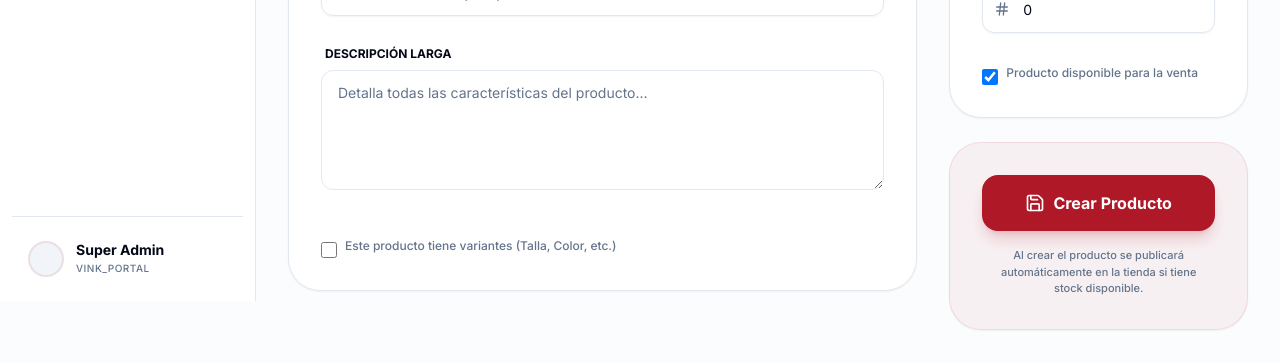
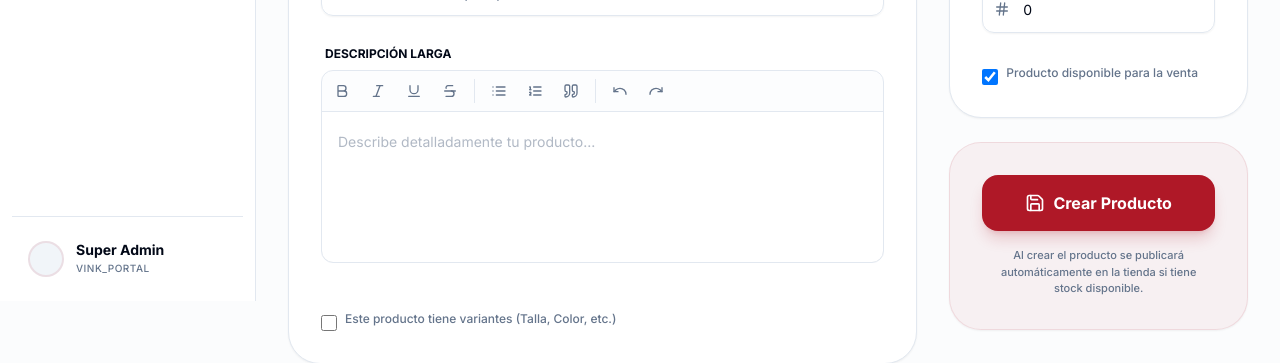
Before and after one commit to vinkcol/novacore-ecommerce-template, a Next.js app: page /admin/products/new in a window 1280 px wide. Shown: the part 499-862 px from the top of the page. Built offline with nearby package versions, Linux system fonts and the light colour scheme; no server answers; the database is empty.

Commit message:
feat: rich text field implementation

```diff
--- a/package.json
+++ b/package.json
@@ -20,6 +20,11 @@
     "@radix-ui/react-separator": "^1.1.8",
     "@radix-ui/react-slot": "^1.1.0",
     "@reduxjs/toolkit": "^2.4.0",
+    "@tailwindcss/typography": "^0.5.19",
+    "@tiptap/extension-placeholder": "^3.15.3",
+    "@tiptap/extension-underline": "^3.15.3",
+    "@tiptap/react": "^3.15.3",
+    "@tiptap/starter-kit": "^3.15.3",
     "class-variance-authority": "^0.7.0",
     "clsx": "^2.1.0",
     "firebase": "^12.8.0",
--- a/src/app/layout.tsx
+++ b/src/app/layout.tsx
@@ -44,7 +44,7 @@ export default function RootLayout({
   children: React.ReactNode;
 }) {
   return (
-    <html lang="en">
+    <html lang="en" suppressHydrationWarning>
       <head>
         <script dangerouslySetInnerHTML={{ __html: themeScript }} />
       </head>
--- a/src/components/atoms/Form/FormFieldWrapper.tsx
+++ b/src/components/atoms/Form/FormFieldWrapper.tsx
@@ -12,6 +12,7 @@ interface FormFieldWrapperProps {
     children: React.ReactNode;
     className?: string;
     id?: string;
+    description?: string;
 }
 
 export function FormFieldWrapper({
@@ -22,6 +23,7 @@ export function FormFieldWrapper({
     children,
     className,
     id,
+    description
 }: FormFieldWrapperProps) {
     return (
         <div className={cn("space-y-1.5", className)}>
@@ -36,6 +38,11 @@ export function FormFieldWrapper({
             <div className="relative">
                 {children}
             </div>
+            {description && (
+                <p className="text-[11px] text-muted-foreground ml-1">
+                    {description}
+                </p>
+            )}
             {touched && error && (
                 <p className="text-[11px] font-medium text-destructive ml-1 animate-in fade-in slide-in-from-top-1">
                     {error}
--- /dev/null
+++ b/src/components/atoms/Form/RichTextField.tsx
@@ -0,0 +1,184 @@
+"use client";
+
+import { useEditor, EditorContent } from "@tiptap/react";
+import StarterKit from "@tiptap/starter-kit";
+import Placeholder from "@tiptap/extension-placeholder";
+import Underline from "@tiptap/extension-underline";
+import { useField, useFormikContext } from "formik";
+import { FormFieldWrapper } from "./FormFieldWrapper";
+import {
+    Bold,
+    Italic,
+    List,
+    ListOrdered,
+    Quote,
+    Redo,
+    Strikethrough,
+    Underline as UnderlineIcon,
+    Undo
+} from "lucide-react";
+import { cn } from "@/lib/utils";
+import { useEffect } from "react";
+
+interface RichTextFieldProps {
+    name: string;
+    label: string;
+    placeholder?: string;
+    description?: string;
+    className?: string;
+    required?: boolean;
+}
+
+const MenuButton = ({
+    isActive,
+    onClick,
+    children,
+    title
+}: {
+    isActive?: boolean;
+    onClick: () => void;
+    children: React.ReactNode;
+    title: string;
+}) => (
+    <button
+        type="button"
+        onClick={onClick}
+        title={title}
+        className={cn(
+            "p-2 rounded-lg transition-colors hover:bg-muted text-muted-foreground hover:text-foreground",
+            isActive && "bg-primary/10 text-primary hover:bg-primary/20 hover:text-primary"
+        )}
+    >
+        {children}
+    </button>
+);
+
+export function RichTextField({
+    name,
+    label,
+    placeholder,
+    description,
+    className,
+    required
+}: RichTextFieldProps) {
+    const [field, meta, helpers] = useField(name);
+
+    const editor = useEditor({
+        immediatelyRender: false,
+        extensions: [
+            StarterKit,
+            Placeholder.configure({
+                placeholder: placeholder || "Escribe aquí...",
+                emptyEditorClass: "is-editor-empty before:content-[attr(data-placeholder)] before:float-left before:text-muted-foreground/50 before:pointer-events-none h-full",
+            }),
+            Underline,
+        ],
+        content: field.value || "",
+        editorProps: {
+            attributes: {
+                class: "min-h-[150px] w-full rounded-b-xl border border-input bg-transparent px-3 py-2 text-sm shadow-sm placeholder:text-muted-foreground focus-visible:outline-none focus-visible:ring-1 focus-visible:ring-ring disabled:cursor-not-allowed disabled:opacity-50 prose prose-sm max-w-none dark:prose-invert prose-p:my-1 prose-headings:my-2 focus:border-primary/50 transition-colors",
+            },
+        },
+        onUpdate: ({ editor }) => {
+            const html = editor.getHTML();
+            // If empty (just <p></p>), set to empty string to trigger required validation if needed
+            helpers.setValue(editor.isEmpty ? "" : html);
+        },
+    });
+
+    // Update content if form value changes externally (e.g. initial load)
+    useEffect(() => {
+        if (editor && field.value !== editor.getHTML()) {
+            // Only update if content is different to avoid cursor jumps
+            if (editor.isEmpty && !field.value) return; // both empty
+            editor.commands.setContent(field.value || "");
+        }
+    }, [editor, field.value]);
+
+    return (
+        <FormFieldWrapper
+            label={label}
+            description={description}
+            required={required}
+            className={className}
+        >
+            <div className={cn(
+                "rounded-xl border border-input bg-background overflow-hidden focus-within:ring-1 focus-within:ring-ring focus-within:border-primary",
+                meta.touched && meta.error && "border-destructive focus-within:border-destructive focus-within:ring-destructive"
+            )}>
+                {/* Toolbar */}
+                <div className="flex flex-wrap items-center gap-1 border-b bg-muted/20 p-1">
+                    <MenuButton
+                        onClick={() => editor?.chain().focus().toggleBold().run()}
+                        isActive={editor?.isActive("bold")}
+                        title="Bold"
+                    >
+                        <Bold size={16} />
+                    </MenuButton>
+                    <MenuButton
+                        onClick={() => editor?.chain().focus().toggleItalic().run()}
+                        isActive={editor?.isActive("italic")}
+                        title="Italic"
+                    >
+                        <Italic size={16} />
+                    </MenuButton>
+                    <MenuButton
+                        onClick={() => editor?.chain().focus().toggleUnderline().run()}
+                        isActive={editor?.isActive("underline")}
+                        title="Underline"
+                    >
+                        <UnderlineIcon size={16} />
+                    </MenuButton>
+                    <MenuButton
+                        onClick={() => editor?.chain().focus().toggleStrike().run()}
+                        isActive={editor?.isActive("strike")}
+                        title="Strikethrough"
+                    >
+                        <Strikethrough size={16} />
+                    </MenuButton>
+
+                    <div className="w-[1px] h-6 bg-border mx-1" />
+
+                    <MenuButton
+                        onClick={() => editor?.chain().focus().toggleBulletList().run()}
+                        isActive={editor?.isActive("bulletList")}
+                        title="Bullet List"
+                    >
+                        <List size={16} />
+                    </MenuButton>
+                    <MenuButton
+                        onClick={() => editor?.chain().focus().toggleOrderedList().run()}
+                        isActive={editor?.isActive("orderedList")}
+                        title="Ordered List"
+                    >
+                        <ListOrdered size={16} />
+                    </MenuButton>
+                    <MenuButton
+                        onClick={() => editor?.chain().focus().toggleBlockquote().run()}
+                        isActive={editor?.isActive("blockquote")}
+                        title="Quote"
+                    >
+                        <Quote size={16} />
+                    </MenuButton>
+
+                    <div className="w-[1px] h-6 bg-border mx-1" />
+
+                    <MenuButton
+                        onClick={() => editor?.chain().focus().undo().run()}
+                        title="Undo"
+                    >
+                        <Undo size={16} />
+                    </MenuButton>
+                    <MenuButton
+                        onClick={() => editor?.chain().focus().redo().run()}
+                        title="Redo"
+                    >
+                        <Redo size={16} />
+                    </MenuButton>
+                </div>
+
+                <EditorContent editor={editor} className="[&_.ProseMirror]:border-none [&_.ProseMirror]:outline-none [&_.ProseMirror]:min-h-[150px] [&_.ProseMirror]:p-4" />
+            </div>
+        </FormFieldWrapper>
+    );
+}
--- a/src/components/atoms/Form/index.ts
+++ b/src/components/atoms/Form/index.ts
@@ -3,5 +3,7 @@ export * from "./PhoneField";
 export * from "./NumberField";
 export * from "./SelectField";
 export * from "./CheckboxField";
+export * from "./PhoneField";
+export * from "./RichTextField";
 export * from "./TextAreaField";
 export * from "./FormFieldWrapper";
--- a/src/components/molecules/ProductCard/ProductCard.tsx
+++ b/src/components/molecules/ProductCard/ProductCard.tsx
@@ -30,7 +30,7 @@ export function ProductCard({
   };
 
   return (
-    <Link href={`/products/${product.slug}`}>
+    <Link href={`/products/${product.id}`}>
       <Card
         className={cn(
           "group overflow-hidden transition-all hover:shadow-lg",
--- a/src/features/products/components/admin/ProductForm.tsx
+++ b/src/features/products/components/admin/ProductForm.tsx
@@ -3,7 +3,7 @@
 import React, { useEffect } from "react";
 import { Formik, Form } from "formik";
 import * as Yup from "yup";
-import { TextField, NumberField, SelectField, CheckboxField, TextAreaField } from "@/components/atoms/Form";
+import { TextField, NumberField, SelectField, CheckboxField, TextAreaField, RichTextField } from "@/components/atoms/Form";
 import { ArrowLeft, Save, Package, Loader2, Sparkles } from "lucide-react";
 import Link from "next/link";
 import { useRouter } from "next/navigation";
@@ -215,10 +215,10 @@ export function ProductForm({ initialProduct }: ProductFormProps) {
                                     required
                                 />
 
-                                <TextAreaField
+                                <RichTextField
                                     name="longDescription"
                                     label="Descripción Larga"
-                                    placeholder="Detalla todas las características del producto..."
+                                    placeholder="Describe detalladamente tu producto..."
                                 />
 
                                 <div className="pt-4">
--- a/tailwind.config.ts
+++ b/tailwind.config.ts
@@ -98,7 +98,6 @@ const config: Config = {
       },
     },
   },
-  plugins: [require("tailwindcss-animate")],
+  plugins: [require("tailwindcss-animate"), require("@tailwindcss/typography")],
 };
-
 export default config;
```
Also changed, not shown: src/app/products/[id]/page.tsx (+10 -3 lines), 1 other file (tests, documents, lock files or other folders).
